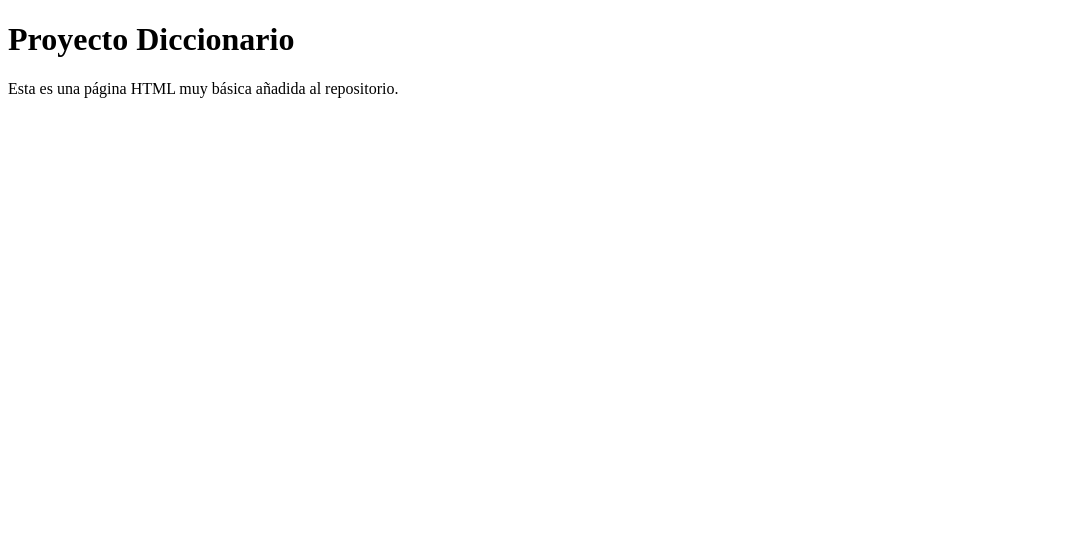
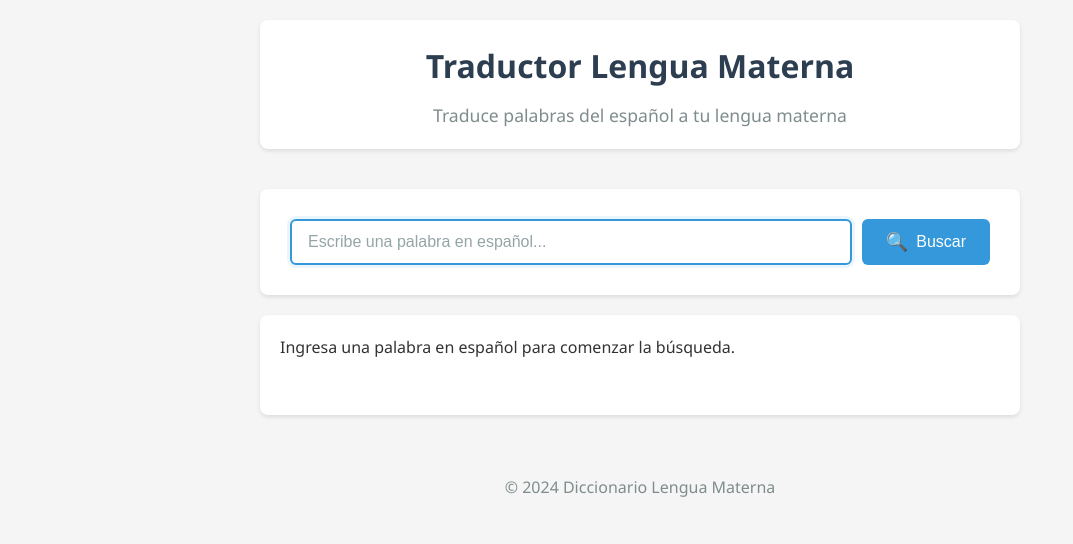
Before and after one commit to DiccionarioLenguaMaternaTeam/traductor-lengua-materna, a plain HTML site: page index.html in a window 1280 px wide. Shown: the whole page, without its empty margins (0-1073 px from the left). Drawn offline with Linux system fonts and the light colour scheme.

Commit message:
fix: commit-message: feat: add word search form with text input and search bu

```diff
--- a/index.html
+++ b/index.html
@@ -1,12 +1,49 @@
-<!doctype html>
+<!DOCTYPE html>
 <html lang="es">
-  <head>
-    <meta charset="utf-8">
-    <meta name="viewport" content="width=device-width, initial-scale=1">
-    <title>Proyecto Diccionario - Página Básica</title>
-  </head>
-  <body>
-    <h1>Proyecto Diccionario</h1>
-    <p>Esta es una página HTML muy básica añadida al repositorio.</p>
-  </body>
+<head>
+    <meta charset="UTF-8">
+    <meta name="viewport" content="width=device-width, initial-scale=1.0">
+    <title>Traductor Lengua Materna</title>
+    <link rel="stylesheet" href="styles.css">
+</head>
+<body>
+    <div class="container">
+        <header>
+            <h1>Traductor Lengua Materna</h1>
+            <p>Traduce palabras del español a tu lengua materna</p>
+        </header>
+
+        <main>
+            <section id="search-section" class="search-section">
+                <form id="search-form" class="search-form">
+                    <div class="input-group">
+                        <label for="word-input" class="sr-only">Palabra en español</label>
+                        <input
+                            type="text"
+                            id="word-input"
+                            name="word"
+                            placeholder="Escribe una palabra en español..."
+                            autocomplete="off"
+                            required
+                        >
+                    </div>
+                    <button type="submit" id="search-button" class="search-button">
+                        <span class="button-icon">🔍</span>
+                        Buscar
+                    </button>
+                </form>
+            </section>
+
+            <section id="results-section" class="results-section">
+                <!-- Los resultados se mostrarán aquí -->
+            </section>
+        </main>
+
+        <footer>
+            <p>&copy; 2024 Diccionario Lengua Materna</p>
+        </footer>
+    </div>
+
+    <script src="script.js"></script>
+</body>
 </html>
--- /dev/null
+++ b/script.js
@@ -0,0 +1,63 @@
+// Esperar a que el DOM esté completamente cargado
+document.addEventListener('DOMContentLoaded', function() {
+    // Obtener referencias a los elementos del formulario
+    const searchForm = document.getElementById('search-form');
+    const wordInput = document.getElementById('word-input');
+    const searchButton = document.getElementById('search-button');
+    const resultsSection = document.getElementById('results-section');
+
+    // Función para manejar la búsqueda
+    function handleSearch(event) {
+        event.preventDefault();
+
+        // Obtener y limpiar el valor del input
+        const searchWord = wordInput.value.trim();
+
+        // Validar que no esté vacío
+        if (!searchWord) {
+            showMessage('Por favor, ingresa una palabra para buscar.', 'warning');
+            wordInput.focus();
+            return;
+        }
+
+        // Mostrar estado de carga
+        showMessage(`Buscando traducción para: "${searchWord}"...`, 'loading');
+
+        // Aquí se integrará la lógica de traducción en el futuro
+        // Por ahora, mostramos un mensaje de demostración
+        setTimeout(() => {
+            showMessage(`Resultados para: "${searchWord}"`, 'success');
+        }, 1000);
+    }
+
+    // Función para mostrar mensajes en la sección de resultados
+    function showMessage(message, type = 'info') {
+        resultsSection.innerHTML = `
+            <div class="result-message ${type}">
+                <p>${message}</p>
+            </div>
+        `;
+    }
+
+    // Agregar event listener para el envío del formulario
+    searchForm.addEventListener('submit', handleSearch);
+
+    // Agregar event listener para el botón de búsqueda (por si se hace clic directamente)
+    searchButton.addEventListener('click', function(event) {
+        // Si el botón está dentro del formulario, el submit event lo manejará
+        // Este listener es por si se necesita alguna validación adicional
+    });
+
+    // Agregar event listener para la tecla Enter en el input
+    wordInput.addEventListener('keypress', function(event) {
+        if (event.key === 'Enter') {
+            searchForm.dispatchEvent(new Event('submit'));
+        }
+    });
+
+    // Enfocar el input automáticamente al cargar la página
+    wordInput.focus();
+
+    // Mensaje inicial
+    showMessage('Ingresa una palabra en español para comenzar la búsqueda.', 'info');
+});
--- /dev/null
+++ b/styles.css
@@ -0,0 +1,151 @@
+/* Reset básico */
+* {
+    margin: 0;
+    padding: 0;
+    box-sizing: border-box;
+}
+
+body {
+    font-family: 'Segoe UI', Tahoma, Geneva, Verdana, sans-serif;
+    line-height: 1.6;
+    color: #333;
+    background-color: #f5f5f5;
+    min-height: 100vh;
+}
+
+.container {
+    max-width: 800px;
+    margin: 0 auto;
+    padding: 20px;
+}
+
+/* Header */
+header {
+    text-align: center;
+    margin-bottom: 40px;
+    padding: 20px;
+    background-color: #fff;
+    border-radius: 8px;
+    box-shadow: 0 2px 4px rgba(0, 0, 0, 0.1);
+}
+
+header h1 {
+    color: #2c3e50;
+    margin-bottom: 10px;
+    font-size: 2em;
+}
+
+header p {
+    color: #7f8c8d;
+    font-size: 1.1em;
+}
+
+/* Search Section */
+.search-section {
+    background-color: #fff;
+    padding: 30px;
+    border-radius: 8px;
+    box-shadow: 0 2px 4px rgba(0, 0, 0, 0.1);
+    margin-bottom: 20px;
+}
+
+.search-form {
+    display: flex;
+    gap: 10px;
+    align-items: flex-start;
+}
+
+.input-group {
+    flex: 1;
+}
+
+.sr-only {
+    position: absolute;
+    width: 1px;
+    height: 1px;
+    padding: 0;
+    margin: -1px;
+    overflow: hidden;
+    clip: rect(0, 0, 0, 0);
+    white-space: nowrap;
+    border: 0;
+}
+
+#word-input {
+    width: 100%;
+    padding: 12px 16px;
+    font-size: 16px;
+    border: 2px solid #ddd;
+    border-radius: 6px;
+    outline: none;
+    transition: border-color 0.3s ease;
+}
+
+#word-input:focus {
+    border-color: #3498db;
+    box-shadow: 0 0 0 3px rgba(52, 152, 219, 0.1);
+}
+
+#word-input::placeholder {
+    color: #95a5a6;
+}
+
+.search-button {
+    display: flex;
+    align-items: center;
+    gap: 8px;
+    padding: 12px 24px;
+    background-color: #3498db;
+    color: #fff;
+    border: none;
+    border-radius: 6px;
+    font-size: 16px;
+    cursor: pointer;
+    transition: background-color 0.3s ease;
+    white-space: nowrap;
+}
+
+.search-button:hover {
+    background-color: #2980b9;
+}
+
+.search-button:active {
+    background-color: #2471a3;
+}
+
+.button-icon {
+    font-size: 18px;
+}
+
+/* Results Section */
+.results-section {
+    background-color: #fff;
+    padding: 20px;
+    border-radius: 8px;
+    box-shadow: 0 2px 4px rgba(0, 0, 0, 0.1);
+    min-height: 100px;
+}
+
+/* Footer */
+footer {
+    text-align: center;
+    margin-top: 40px;
+    padding: 20px;
+    color: #7f8c8d;
+}
+
+/* Responsive */
+@media (max-width: 600px) {
+    .search-form {
+        flex-direction: column;
+    }
+
+    .search-button {
+        width: 100%;
+        justify-content: center;
+    }
+
+    header h1 {
+        font-size: 1.5em;
+    }
+}
```
